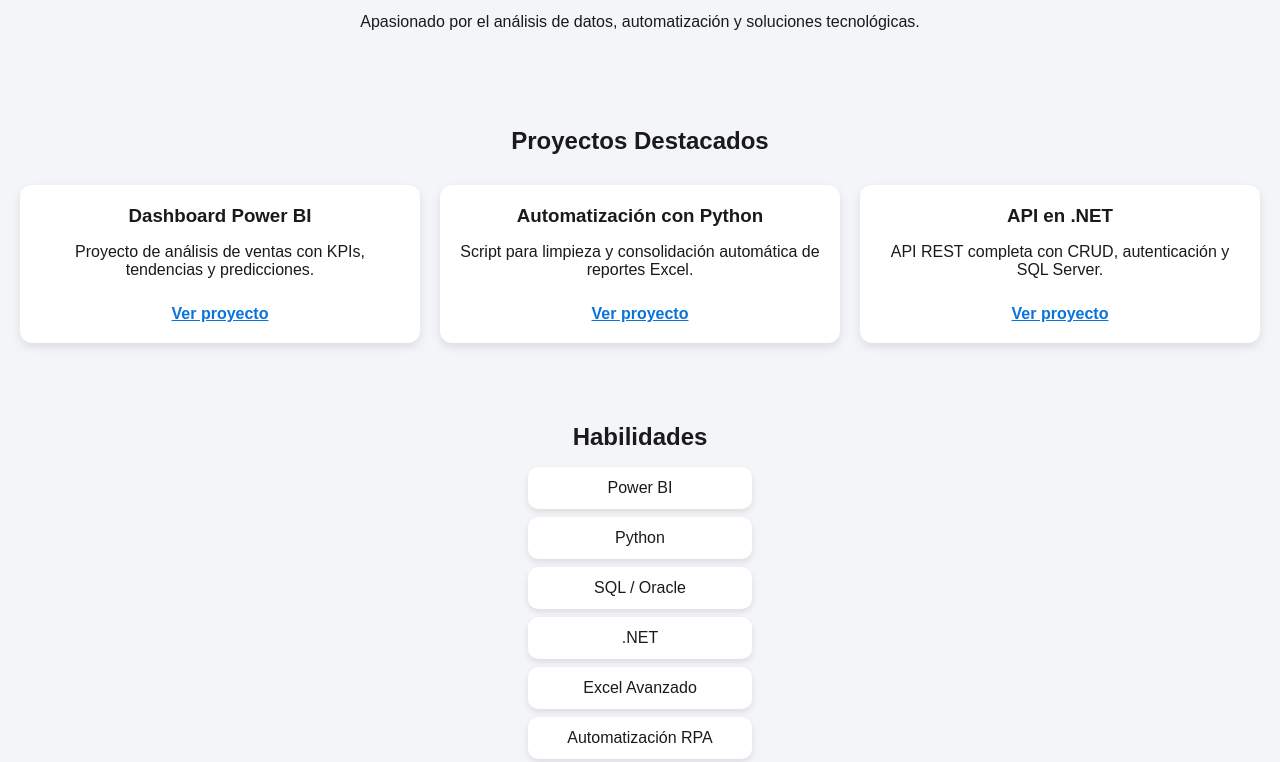
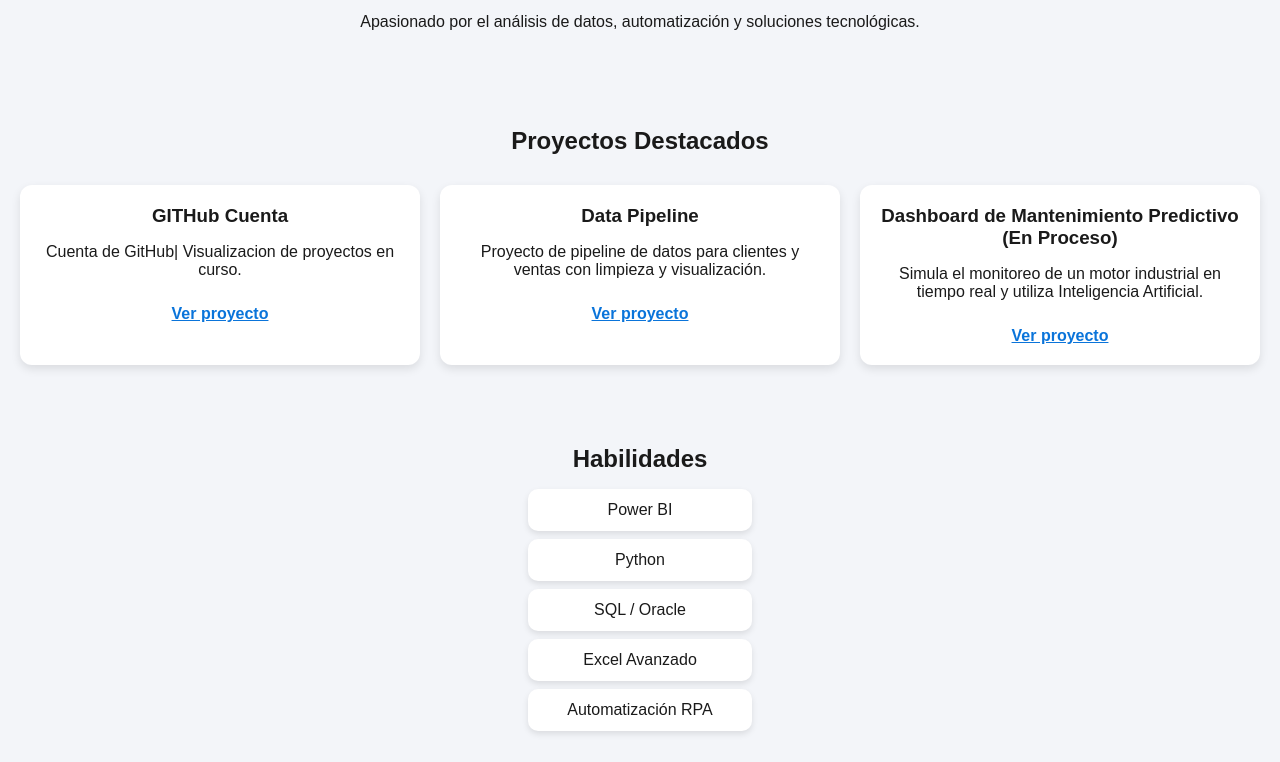
Before and after one commit to aprendizajecifuentes/aistudio-Prueba, a plain HTML site: page index.html in a window 1280 px wide. Shown: the part 254-1016 px from the top of the page. Drawn offline with Linux system fonts and the light colour scheme.

Commit message:
Update index.html
Actualizacion Informacion Pagina Web, ajuste de enlaces, informacion personal, targetas etc...

```diff
--- a/index.html
+++ b/index.html
@@ -30,21 +30,21 @@
         <div class="projects-grid">
 
             <div class="card">
-                <h3>Dashboard Power BI</h3>
-                <p>Proyecto de análisis de ventas con KPIs, tendencias y predicciones.</p>
+                <h3>GITHub Cuenta</h3>
+                <p>Cuenta de GitHub| Visualizacion de proyectos en curso.</p>
+                <a href="https://github.com/aprendizajecifuentes/aprendizajecifuentes" target="_blank">Ver proyecto</a>
+            </div>
+
+            <div class="card">
+                <h3>Data Pipeline</h3>
+                <p>Proyecto de pipeline de datos para clientes y ventas con limpieza y visualización.</p>
                 <a href="https://github.com/aprendizajecifuentes/Data_Pipeline_Ventas/tree/main" target="_blank">Ver proyecto</a>
             </div>
 
             <div class="card">
-                <h3>Automatización con Python</h3>
-                <p>Script para limpieza y consolidación automática de reportes Excel.</p>
-                <a href="#" target="_blank">Ver proyecto</a>
-            </div>
-
-            <div class="card">
-                <h3>API en .NET</h3>
-                <p>API REST completa con CRUD, autenticación y SQL Server.</p>
-                <a href="#" target="_blank">Ver proyecto</a>
+                <h3>Dashboard de Mantenimiento Predictivo (En Proceso)</h3>
+                <p>Simula el monitoreo de un motor industrial en tiempo real y utiliza Inteligencia Artificial.</p>
+                <a href="https://github.com/aprendizajecifuentes/2aistudio-Prueba" target="_blank">Ver proyecto</a>
             </div>
 
         </div>
@@ -56,7 +56,6 @@
             <li>Power BI</li>
             <li>Python</li>
             <li>SQL / Oracle</li>
-            <li>.NET</li>
             <li>Excel Avanzado</li>
             <li>Automatización RPA</li>
         </ul>
@@ -64,13 +63,13 @@
 
     <section id="contacto" class="section contacto">
         <h2>Contacto</h2>
-        <p>📧 <a href="mailto:tuemail@correo.com">tuemail@correo.com</a></p>
-        <p>🔗 <a href="https://www.linkedin.com/in/ing-juan-cifuentes" target="_blank">LinkedIn</a></p>
+        <p>📧 <a href="mailto:trabajo.juancifuentes@gmail.com">tuemail@correo.com</a></p>
+        <p>🔗 <a href="www.linkedin.com/in/ing-juan-cifuentes" target="_blank">LinkedIn</a></p>
         <p>🐙 <a href="https://github.com/aprendizajecifuentes" target="_blank">GitHub</a></p>
     </section>
 
     <footer>
-        <p>© 2025 David Cifuentes — Portafolio Profesional</p>
+        <p>© 2025 Juan Cifuentes R. — Portafolio Profesional</p>
     </footer>
 
 </body>
```
